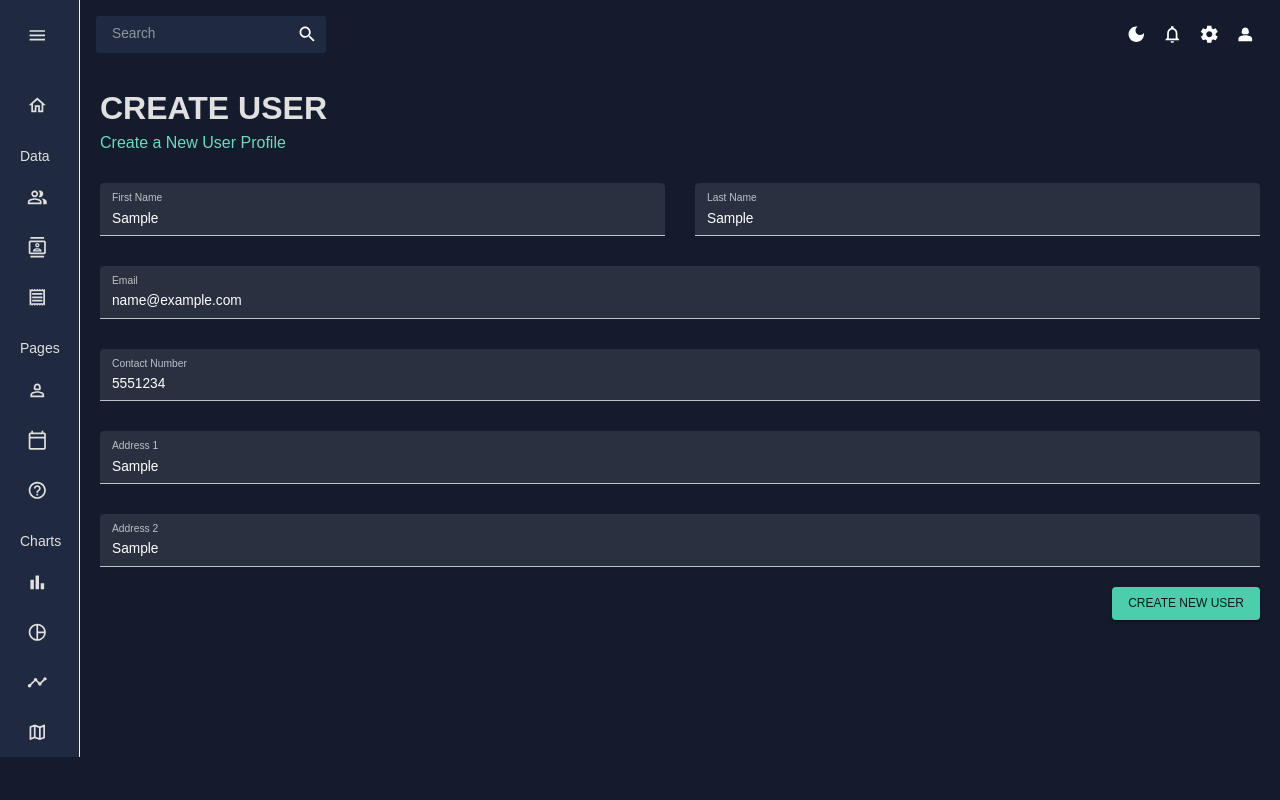
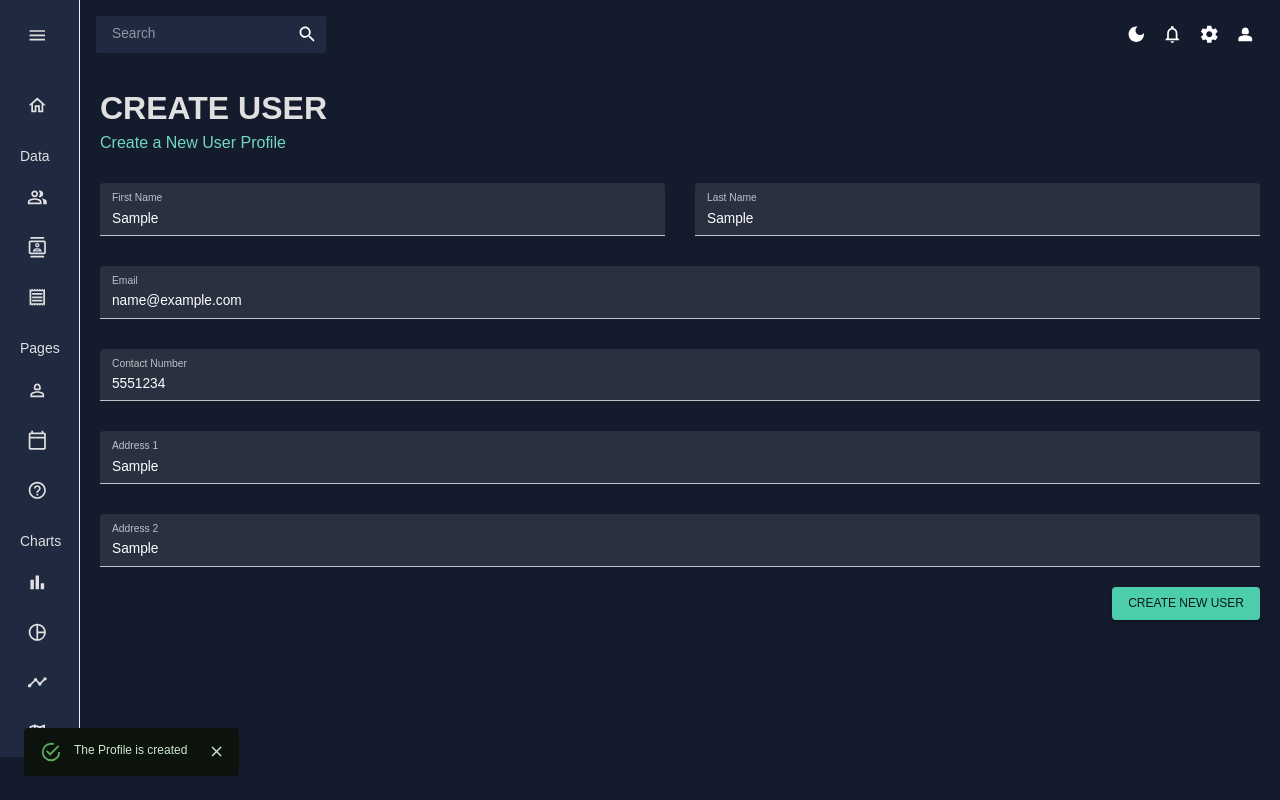
Before and after one commit to HadeerHassan28/DashBoard, a React (Vite) app in the folder Front-end/DashBoard/DashBoard/: page /form in a window 1280 px wide. Both pictures are taken after typing "Sample", "Sample", "name@example.com", "5551234", "Sample", "Sample" into the empty fields and a click on the button "CREATE NEW USER". Built offline with nearby package versions, Linux system fonts and the light colour scheme; the HTML template or start-up script is replaced by a standard one.

Commit message:
Form with alert

```diff
--- a/Front-end/DashBoard/DashBoard/package.json
+++ b/Front-end/DashBoard/DashBoard/package.json
@@ -21,6 +21,7 @@
     "react-dom": "^18.2.0",
     "react-pro-sidebar": "^1.1.0-alpha.1",
     "react-router-dom": "^6.18.0",
+    "react-toastify": "^9.1.3",
     "yup": "^1.3.2"
   },
   "devDependencies": {
--- a/Front-end/DashBoard/DashBoard/src/App.jsx
+++ b/Front-end/DashBoard/DashBoard/src/App.jsx
@@ -2,6 +2,7 @@ import "./App.css";
 import { ColorModeContext, useMode } from "./theme";
 import { CssBaseline, ThemeProvider } from "@mui/material";
 import { Route, Routes } from "react-router-dom";
+
 import TopBar from "./screen/global/TopBar";
 import SideBar from "./screen/global/SideBar";
 import Dashboard from "./screen/dashboard";
@@ -23,6 +24,7 @@ function App() {
       <ColorModeContext.Provider value={colorMode}>
         <ThemeProvider theme={theme}>
           <CssBaseline />
+
           <div className="app">
             <SideBar />
             <main className="content">
--- a/Front-end/DashBoard/DashBoard/src/screen/form/Form.jsx
+++ b/Front-end/DashBoard/DashBoard/src/screen/form/Form.jsx
@@ -1,10 +1,19 @@
 import React from "react";
-import { Box, TextField, Button, useMediaQuery } from "@mui/material";
+import {
+  Box,
+  TextField,
+  Button,
+  useMediaQuery,
+  Snackbar,
+  Alert,
+} from "@mui/material";
 import { useFormik } from "formik";
 import * as yup from "yup";
 import Header from "../../component/Header";
 
 const Form = () => {
+  const [open, setOpen] = React.useState(false);
+
   const isNonMobile = useMediaQuery("(min-width:600px)");
 
   const initialValues = {
@@ -36,10 +45,23 @@ const Form = () => {
   const formik = useFormik({
     initialValues: initialValues,
     validationSchema: userSchema,
-    onsubmit: (values) => {
+    onSubmit: (values) => {
       handleSubmit(values);
     },
   });
+  //For SnackBar
+
+  const handleClick = () => {
+    setOpen(true);
+  };
+
+  const handleClose = (event, reason) => {
+    if (reason === "clickaway") {
+      return;
+    }
+
+    setOpen(false);
+  };
   return (
     <Box m="20px">
       <Header title="CREATE USER" subTitle="Create a New User Profile " />
@@ -139,9 +161,23 @@ const Form = () => {
         </Box>
         {/* Button */}
         <Box display="flex" justifyContent="end" mt="20px">
-          <Button type="submit" color="secondary" variant="contained">
+          <Button
+            type="submit"
+            color="secondary"
+            variant="contained"
+            onClick={handleClick}
+          >
             Create New User
           </Button>
+          <Snackbar open={open} autoHideDuration={6000} onClose={handleClose}>
+            <Alert
+              onClose={handleClose}
+              severity="success"
+              sx={{ width: "100%" }}
+            >
+              The Profile is created
+            </Alert>
+          </Snackbar>
         </Box>
       </form>
     </Box>
```
Also changed, not shown: Front-end/DashBoard/DashBoard/.eslintrc.cjs (deleted), 1 other file (tests, documents, lock files or other folders).
